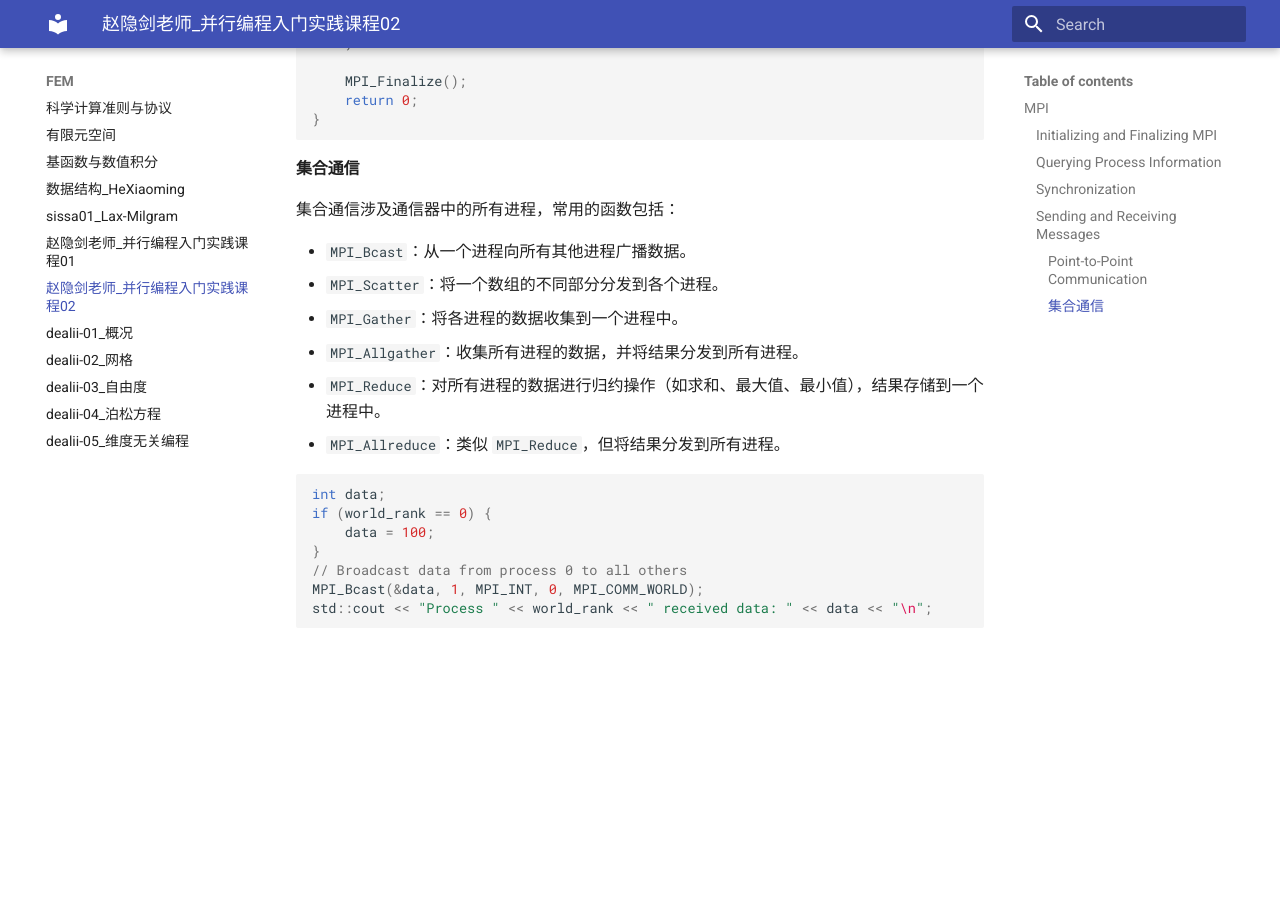
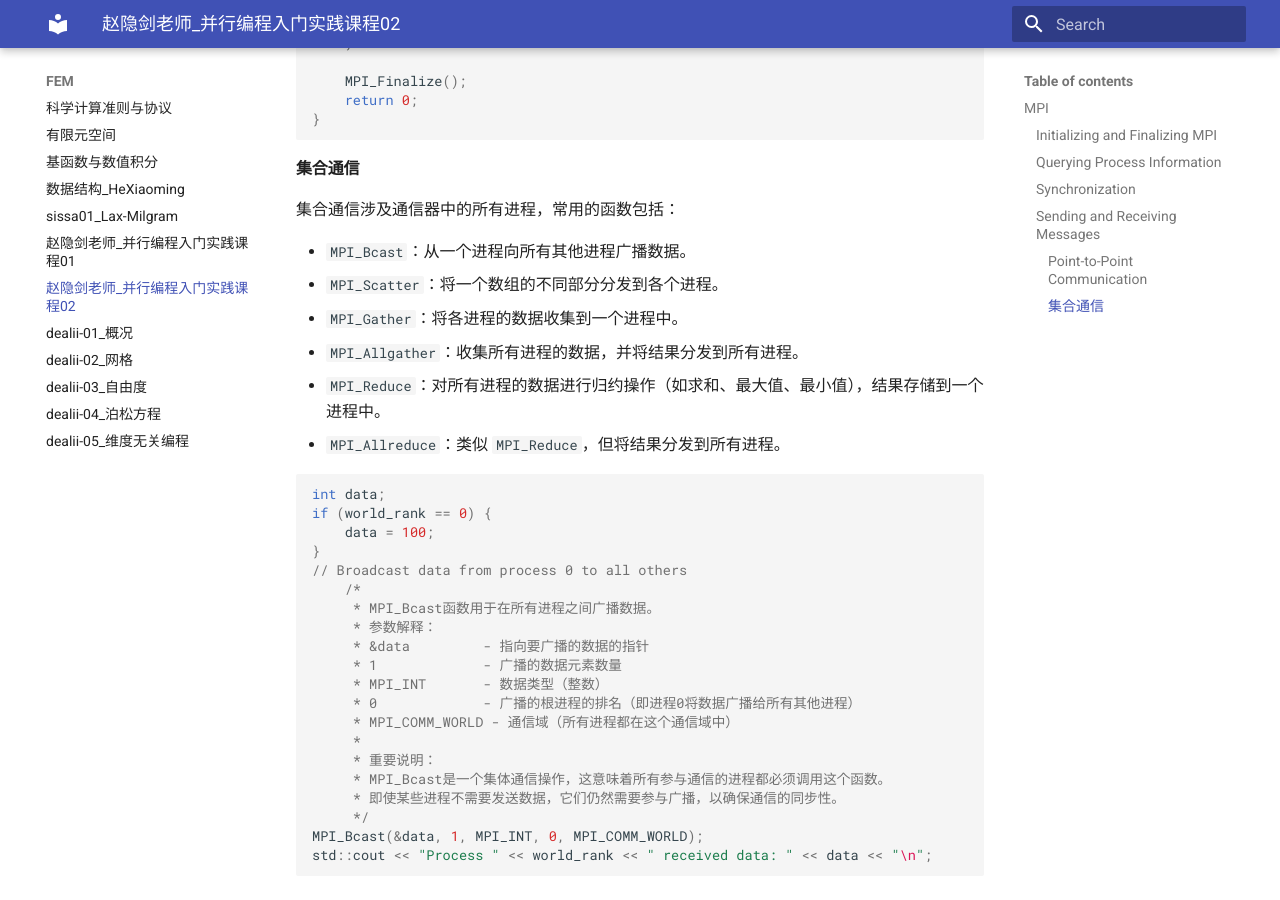
Before and after one commit to ymma98/technotes, an MkDocs documentation site: the page built from docs/FEM/赵隐剑老师_并行编程入门实践课程02.md, in a window 1280 px wide and 900 px high, scrolled down 3438 px. Built offline with MkDocs 1.6.1 and Material for MkDocs 9.7.7, drawn with Linux system fonts in a browser that asks for light colours; before the commit the page ends 4090 px from its top, so only the background shows below that.

Commit message:
docs/FEM/赵隐剑老师_并行编程入门实践课程02.md updated from https://stackedit.cn/

````diff
--- a/docs/FEM/赵隐剑老师_并行编程入门实践课程02.md
+++ b/docs/FEM/赵隐剑老师_并行编程入门实践课程02.md
@@ -157,12 +157,25 @@ if (world_rank == 0) {
     data = 100;
 }
 // Broadcast data from process 0 to all others
+    /*
+     * MPI_Bcast函数用于在所有进程之间广播数据。
+     * 参数解释：
+     * &data         - 指向要广播的数据的指针
+     * 1             - 广播的数据元素数量
+     * MPI_INT       - 数据类型（整数）
+     * 0             - 广播的根进程的排名（即进程0将数据广播给所有其他进程）
+     * MPI_COMM_WORLD - 通信域（所有进程都在这个通信域中）
+     *
+     * 重要说明：
+     * MPI_Bcast是一个集体通信操作，这意味着所有参与通信的进程都必须调用这个函数。
+     * 即使某些进程不需要发送数据，它们仍然需要参与广播，以确保通信的同步性。
+     */
 MPI_Bcast(&data, 1, MPI_INT, 0, MPI_COMM_WORLD);
 std::cout << "Process " << world_rank << " received data: " << data << "\n";
 ```
 <!--stackedit_data:
-eyJoaXN0b3J5IjpbMTAxNDg3MTkxLC0xNzgxMTc1LC0yMDczMz
-A1NjEsLTMxNDQwMzYyMiwtNjQ4NzczOTAyLC03MDI4ODM4ODks
-LTI4NjA4NjY3NCwtMTU1OTcwOTE0OCw3NjI0NDgyOTAsMTc3NT
-IwODcxMl19
+eyJoaXN0b3J5IjpbMjUzNjQ0NzUsLTE3ODExNzUsLTIwNzMzMD
+U2MSwtMzE0NDAzNjIyLC02NDg3NzM5MDIsLTcwMjg4Mzg4OSwt
+Mjg2MDg2Njc0LC0xNTU5NzA5MTQ4LDc2MjQ0ODI5MCwxNzc1Mj
+A4NzEyXX0=
 -->
````
